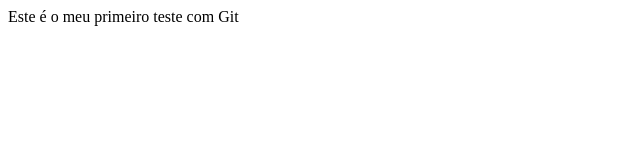
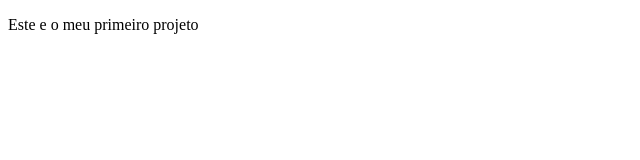
Before and after one commit to 7rthur/Meu_primeiro-repo, a plain HTML site: page index.html in a window 1280 px wide. Shown: the whole page, without its empty margins (0-640 px from the left). Drawn offline with Linux system fonts and the light colour scheme.

Commit message:
Atualizando HTML pelo VS Code

```diff
--- a/index.html
+++ b/index.html
@@ -1 +1,11 @@
-<p>Este é o meu primeiro teste com Git</p>
+<!DOCTYPE html>
+<html lang="en">
+<head>
+    <meta charset="UTF-8">
+    <meta name="viewport" content="width=device-width, initial-scale=1.0">
+    <title>Meu primeiro Repositorio</title>
+</head>
+<body>
+    <p>Este e o meu primeiro projeto</p>
+</body>
+</html>
```
